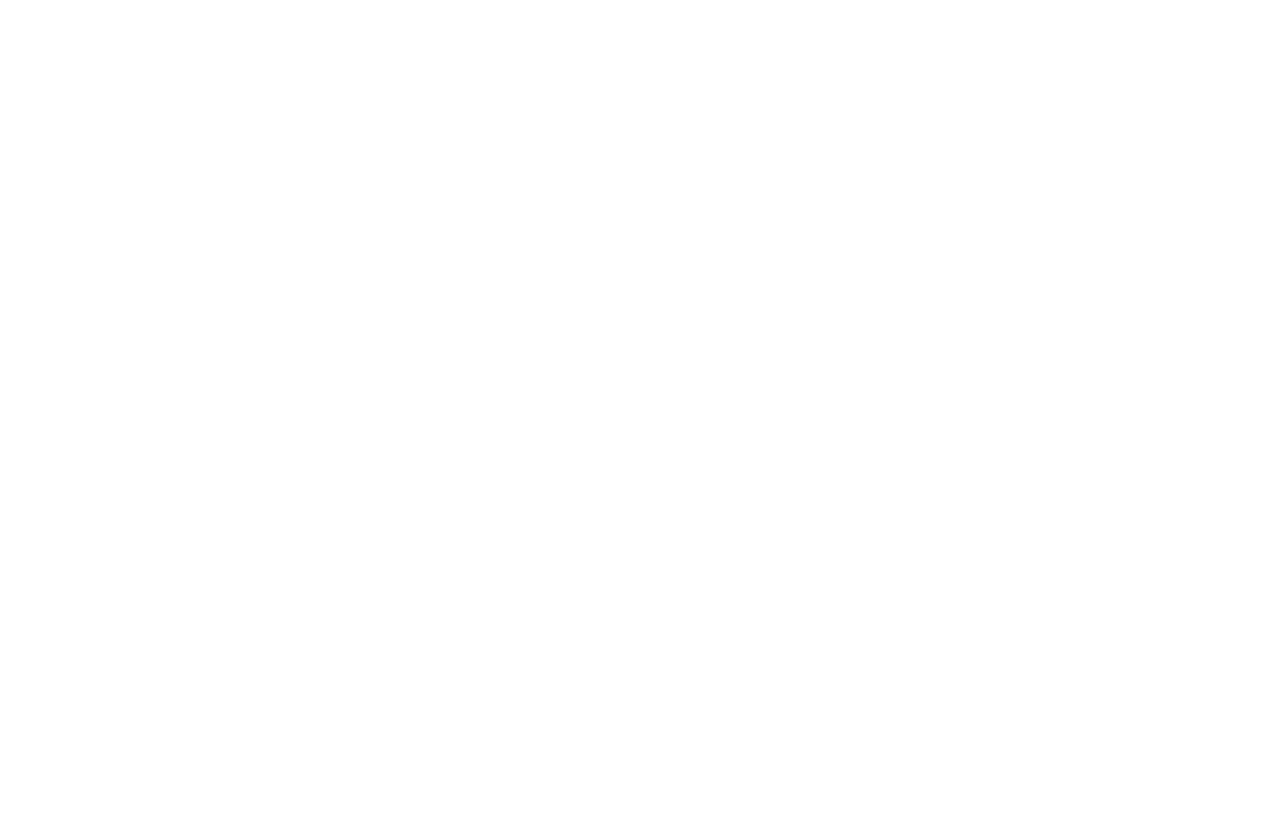
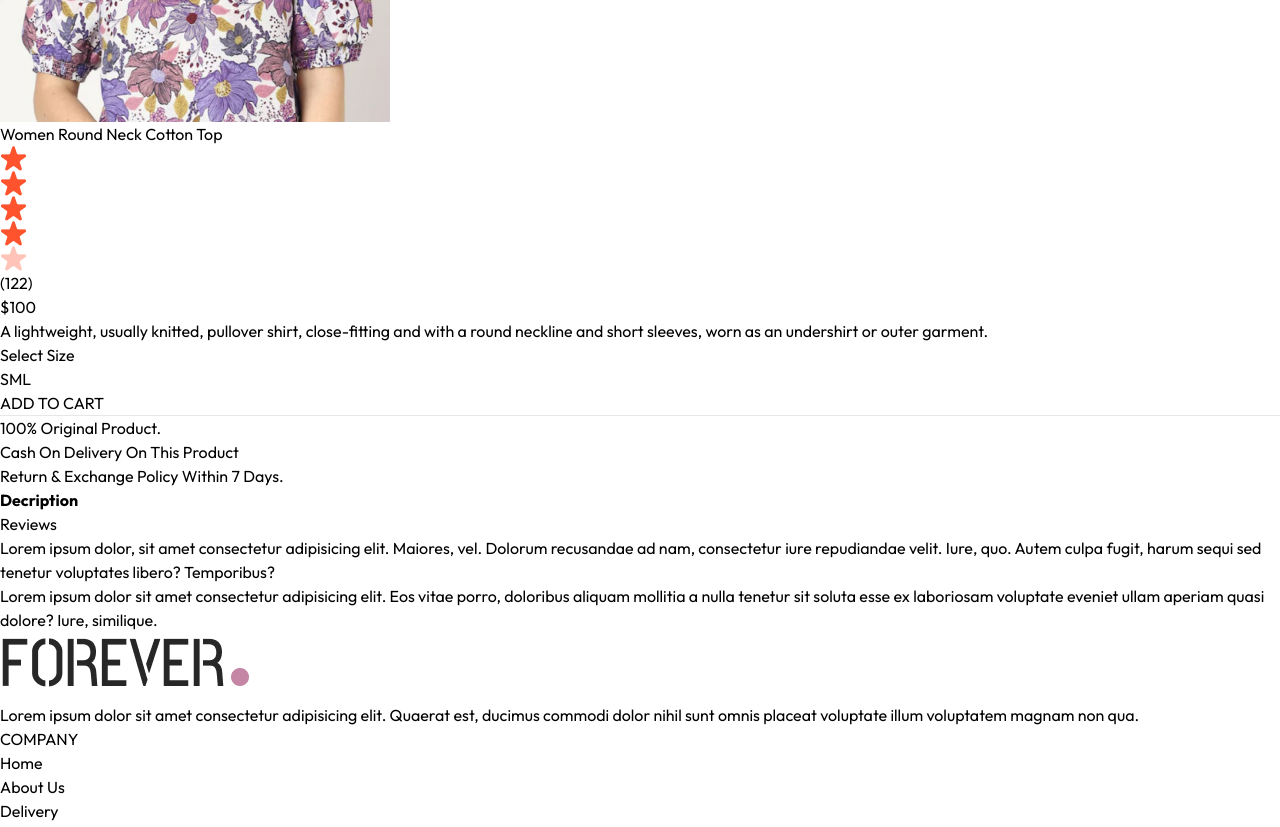
Before and after one commit to MohdSabir111/Forever-E-Commerce, a React (Vite) app in the folder frontend/: page /product/aaaaa in a window 1280 px wide. Shown: the part 1300-2127 px from the top of the page. Before the commit the page ends 834 px from the top, so only its background shows below. Built offline with nearby package versions, Linux system fonts and the light colour scheme.

Commit message:
Product Component is done--

```diff
--- /dev/null
+++ b/frontend/src/components/RelatedProduct.jsx
@@ -0,0 +1,25 @@
+import React, { useContext, useEffect, useState } from 'react'
+import { ShopContext } from '../context/ShopContext'
+
+function RelatedProduct({category, subCategory}) {
+     const { products } = useContext(ShopContext);
+     const [related, SetRelated] = useState([]);
+
+     useEffect(()=>{
+        if(products.length > 0 ){
+            let productCopy =  products.slice();
+            productCopy = productCopy.filter((item)=> category === item.category)
+            productCopy = productCopy.filter((item)=> subCategory === item.subCategory)
+            SetRelated(productCopy.slice(0,5))
+        }
+
+     },[products])
+
+  return (
+    <div>
+
+    </div>
+  )
+}
+
+export default RelatedProduct
--- a/frontend/src/index.css
+++ b/frontend/src/index.css
@@ -18,6 +18,10 @@
     font-style: normal;
  }
 
+ ::-webkit-scrollbar{
+    display: none;
+ }
+
  @media (max-width:640px) {
     a.active{
         background-color: black;
--- a/frontend/src/pages/Product.jsx
+++ b/frontend/src/pages/Product.jsx
@@ -1,11 +1,105 @@
-import React from 'react'
+import React, { useContext, useEffect, useState } from 'react'
+import { useParams } from 'react-router-dom'
+import { ShopContext } from '../context/ShopContext'
+import { assets } from '../assets/assets';
+import RelatedProduct from '../components/RelatedProduct';
 
 function Product() {
-  return (
-    <div>
+   const {productId} = useParams()
+   const {products, currency} = useContext(ShopContext);
+   const [productData, setProductData] = useState(false);
+   const [ image, setImage] = useState('');
+   const [size, setSize] = useState('');
+
+
+   const fetchProductData = async ()=>{
+
+   }
+
+    useEffect(()=>{
+        products.map((item)=>{
+         if(item._id === productId ){
+          setProductData(item);
+          setImage(item.image[0])
+          return null;
+         }
+        })
+
+    },[productId , products])
+
+  return productData ? (
+    <div className='border-t-2 pt-10 transition-opacity ease-in duration-500 opacity-100' >
+      {/** Product Data */}
+       <div className='flex gap-12 sm:gap-12  sm:flex-row  flex-col' >
+
+      {/** Product Images  */}
+         <div className='flex-1 flex flex-col-reverse gap-3 sm:flex-row' >
+             <div className='flex sm:flex-col overflow-x-auto sm:overflow-y-scroll justify-between sm:justify-normal sm:w-[18.7%] w-full  ' >
+                {
+                  productData.image.map((item, index)=>(
+                    <img onClick={()=>setImage(item)} src={item} key={index}  alt="" className='w-[24%] sm:w-full sm:mb-3 flex-shrink-0 cursor-pointer ' />
+                  ))
+                }
+             </div>
+
+                 {/** main image */}
+                 <div className='w-full sm:w-[80%]' >
+                    <img src={image} alt="" className='w-full h-auto' />
+                 </div>
+            </div>
+            {/** ==== Product Info section  ==== */}
+                <div className='flex-1 '>
+                  <h1 className='font-medium text-2xl mt-2 ' >{productData.name }</h1>
+                  <div className='flex items-center gap-1 mt-2' >
+                  <img src={assets.star_icon} alt="" className='w-3 5' />
+                  <img src={assets.star_icon} alt="" className='w-3 5' />
+                  <img src={assets.star_icon} alt="" className='w-3 5' />
+                  <img src={assets.star_icon} alt="" className='w-3 5' />
+                  <img src={assets.star_dull_icon} alt="" className='w-3 5' />
+                  <p className='pl-2' >(122)</p>
+                </div>
+
+                <p className='font-medium text-3xl mt-5' >{currency}{productData.price} </p>
+                <p className='mt-5 text-gray-500 md:w-4/5' > {productData.description} </p>
+
+                <div className='flex flex-col gap-4 my-8' >
+                  <p>Select Size </p>
+                    <div className='flex gap-2 mt-5' >
+                      {productData.sizes.map((item, index)=>(
+                      <button key={index} onClick={()=>setSize(item)} className={`border py-2 px-4 bg-gray-100 ${item == size ? 'border-orange-400':''} `} >{item} </button>
+                    ))}
+                  </div>
+                </div>
+
+                <button className='bg-black text-white px-8 p-3 text-sm active:bg-gray-700' >ADD TO CART</button>
+                <hr className='sm:w-4/5 mt-8' />
+                 <div className='flex flex-col gap-1 text-sm mt-5 text-gray-500'>
+                  <p>100% Original Product.</p>
+                  <p>Cash On Delivery On This Product </p>
+                  <p>Return & Exchange Policy Within 7 Days. </p>
+                 </div>
+                </div>
+              </div>
+
+   {/**======Decription and Review Section */}
+
+   <div className='mt-20' >
+    <div className='flex ' >
+      <b className=' border text-sm px-3 py-5' >Decription</b>
+      <p className=' border text-sm px-3 py-5'>Reviews</p>
+    </div>
+    <div className='border flex  flex-col gap-4 text-sm text-gray-400 p-6'>
+      <p>Lorem ipsum dolor, sit amet consectetur adipisicing elit. Maiores, vel. Dolorum recusandae ad nam, consectetur iure repudiandae velit. Iure, quo. Autem culpa fugit, harum sequi sed tenetur voluptates libero? Temporibus?</p>
+      <p>Lorem ipsum dolor sit amet consectetur adipisicing elit. Eos vitae porro, doloribus aliquam mollitia a nulla tenetur sit soluta esse ex laboriosam voluptate eveniet ullam aperiam quasi dolore? Iure, similique.</p>
+    </div>
+   </div>
+
+   {/**===== Display Related Product Section ======  */}
+
+    <RelatedProduct category={productData.category} subCategory={productData.subCategory} />
 
     </div>
-  )
+  ) : <div className='opacity-0' ></div>
 }
 
 export default Product
```
